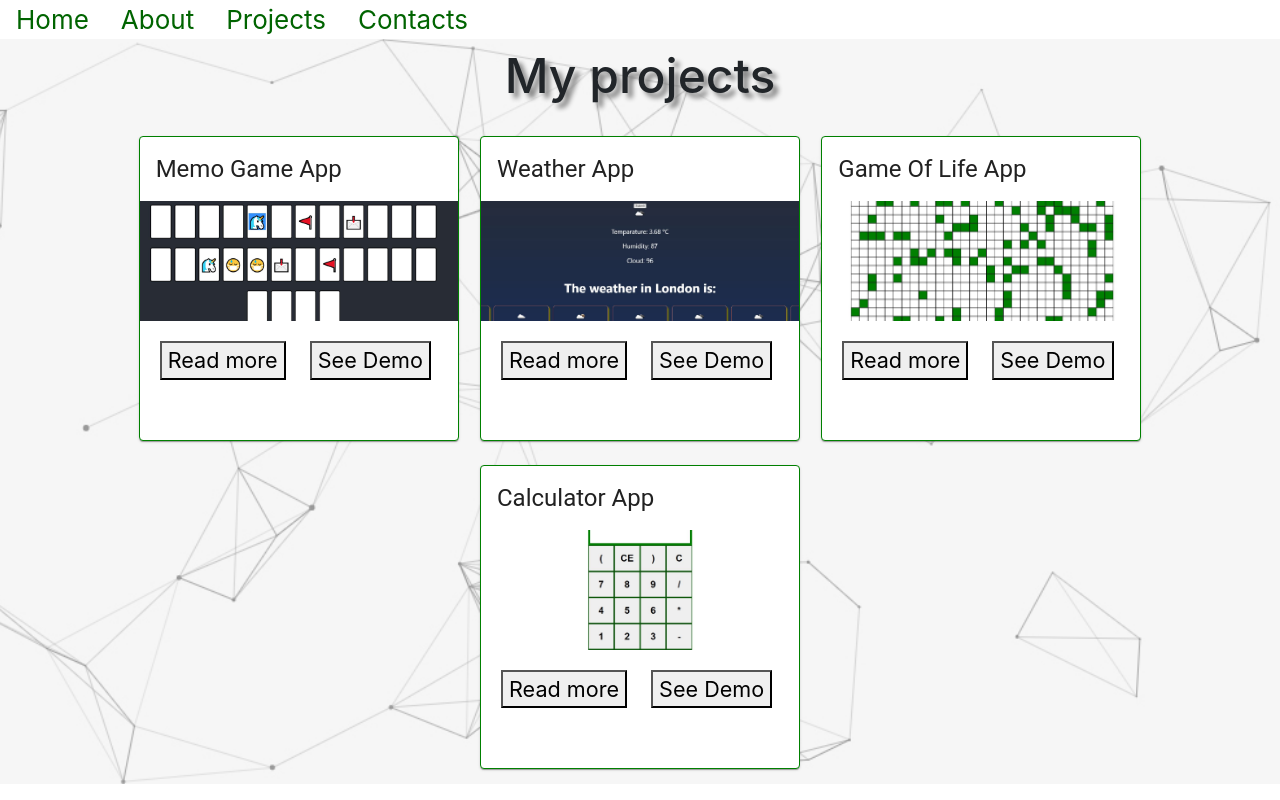
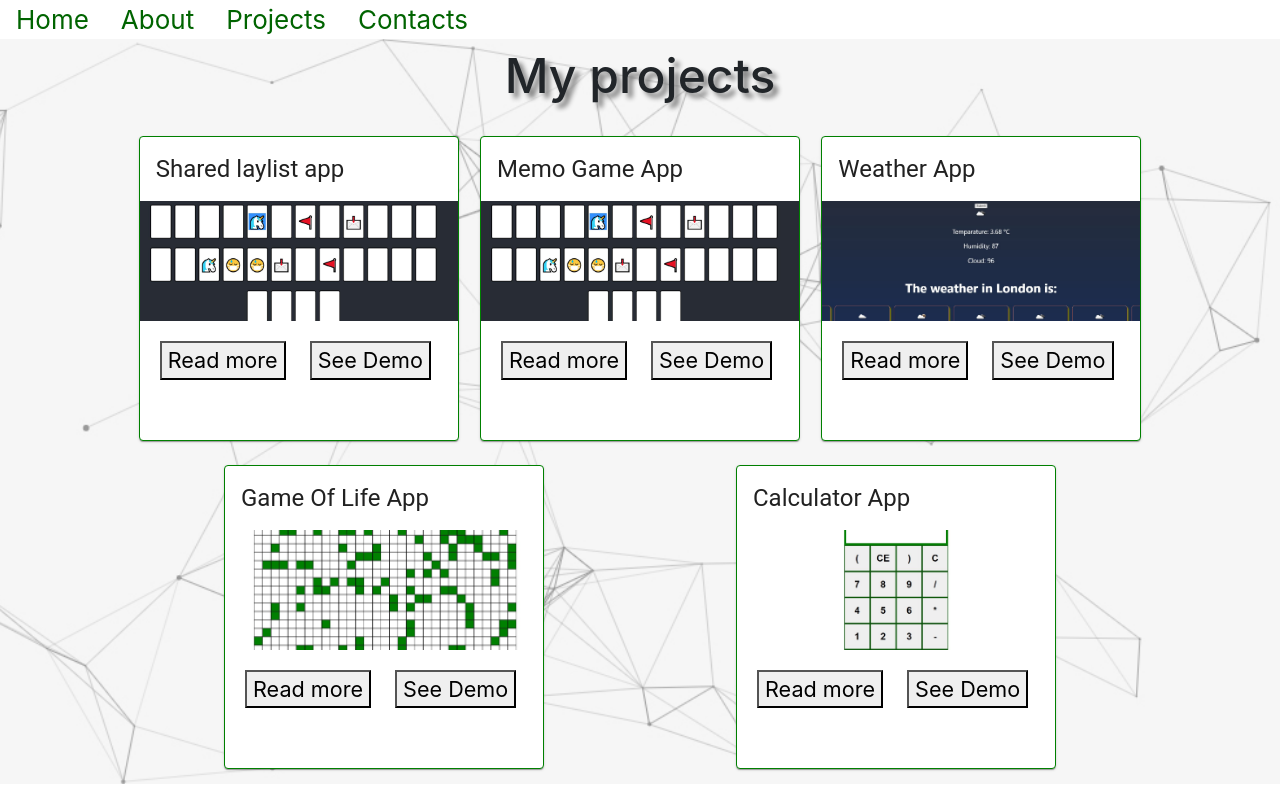
Before and after one commit to linhgraphic/React_practice, a React (Create React App) app: page /projects in a window 1280 px wide. Built offline with nearby package versions, Linux system fonts and the light colour scheme.

Commit message:
add playlist app project

```diff
--- a/src/constants/index.js
+++ b/src/constants/index.js
@@ -5,11 +5,23 @@ import MemoGame from "../assets/images/MemoGame.JPG";
 
 export const projects = [
   {
+    url: "https://playlist-app-graphpql.netlify.app/",
+    name: "Shared laylist app",
+    expandedTitle: "A full-stack app with my music server",
+    description: [
+      "Tech stack: full-stack",
+      "Server side: Node.js, Graphql, MongoDb were used to build my music server",
+      "Client side:  React.js",
+      "Semantic-ui and extensive use of flexbox was used for responsive design",
+    ],
+    img: MemoGame,
+  },
+  {
     url: "https://linhgraphic.github.io/memo-game/",
     name: "Memo Game App",
     expandedTitle: "My memo game version ",
     description: [
-      "Buit with React.js.",
+      "Built with React.js.",
       "This project is implemented to improve my skills in React hooks, data structure and local storage management.",
       "Responsive design.",
     ],
@@ -20,9 +32,9 @@ export const projects = [
     name: "Weather App",
     expandedTitle: "Querying a server to get live data in my UI",
     description: [
-      "My first React App.",
       "Built with React.js.",
       "Using Fetch API to retrieve real-time data from Weather API.",
+      "Structuring the fetched data into a user-friendly layout.",
     ],
     img: WeatherApp,
   },
@@ -31,9 +43,9 @@ export const projects = [
     name: "Game Of Life App",
     expandedTitle: "My implementation of John Conway's cellular automaton",
     description: [
-      "Buit with React.js.",
+      "Built with React.js.",
       "Combining stateful and stateless components.",
-      "Using React Hooks to sync state to local storage.",
+      "Using React hooks to sync state to local storage.",
     ],
     img: GameOfLifeApp,
   },
@@ -41,7 +53,7 @@ export const projects = [
     url: "http://linhgraphic.github.io/my-calculator/",
     name: "Calculator App",
     expandedTitle: "My own little abacus",
-    description: ["Buit with React.js.", "simple calculator simulation."],
+    description: ["Buit with React.js.", "Simple calculator simulation."],
     img: CalculatorApp,
   },
 ];
```
